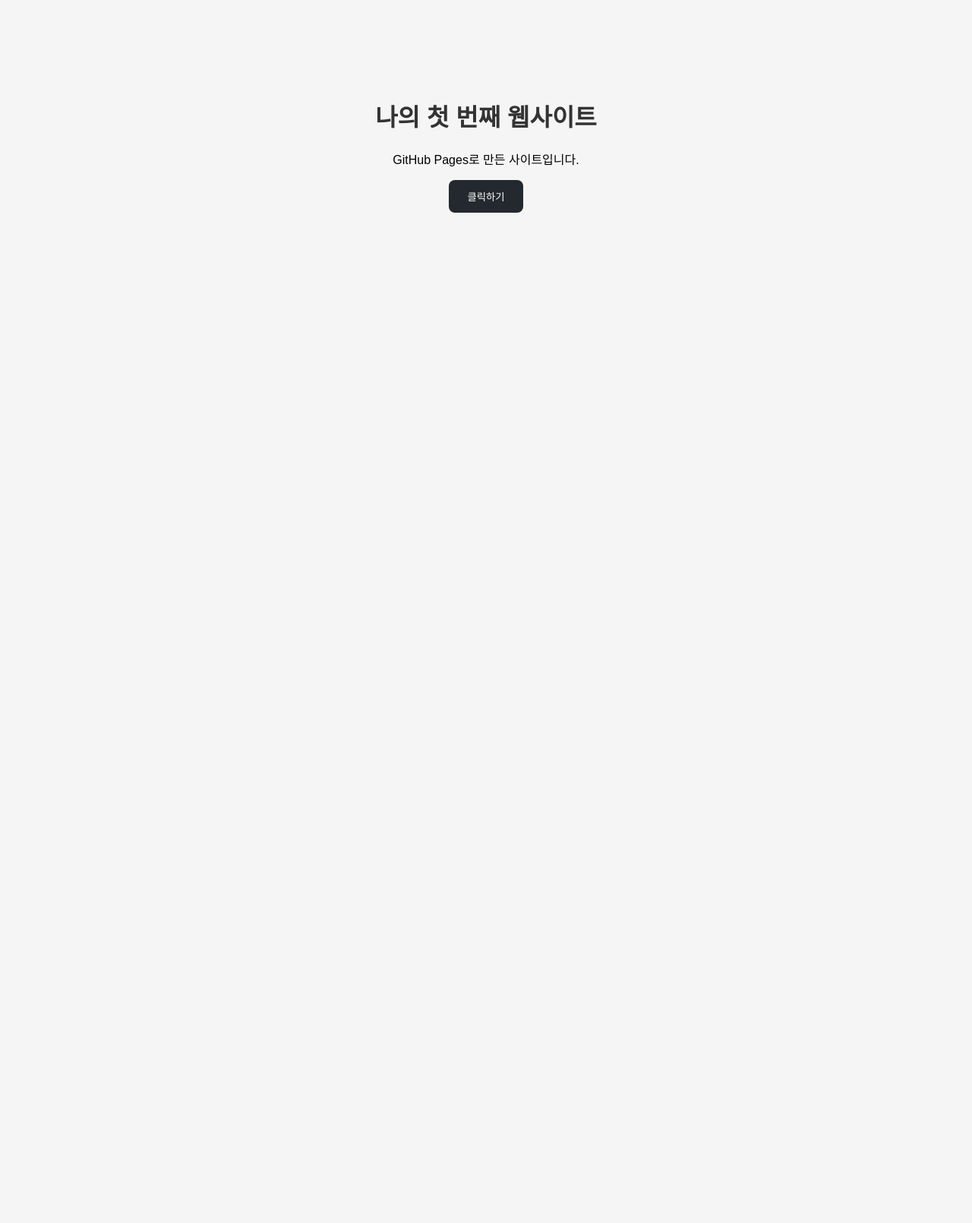
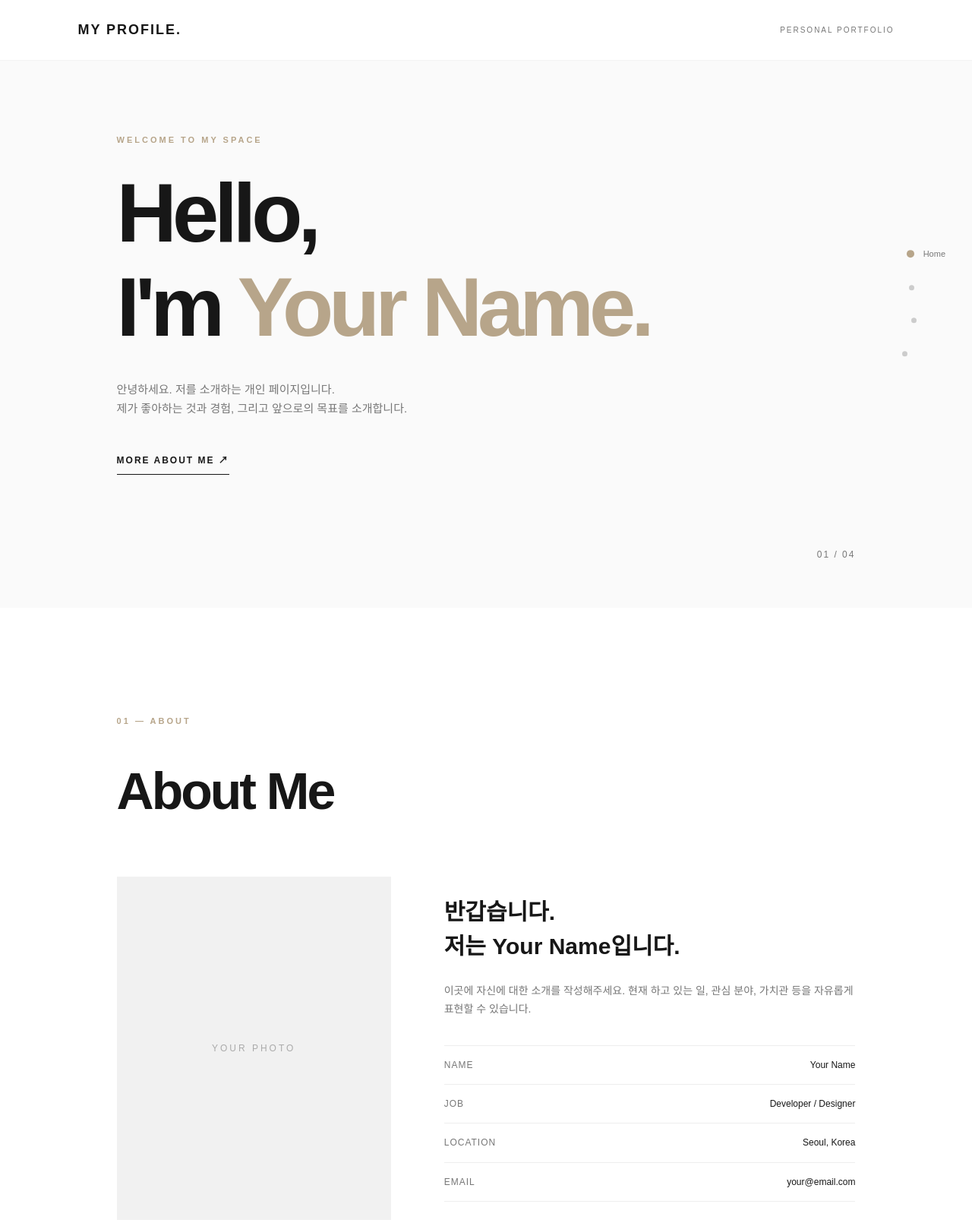
Before and after one commit to xodhksrjqnr/introduce, a plain HTML site: page index.html in a window 1280 px wide. Shown: the top 1610 px of the page at 76% size. Before the commit the page ends 800 px from the top, so only its background shows below. Drawn offline with Linux system fonts and the light colour scheme.

Commit message:
Add files via upload

```diff
--- a/index.html
+++ b/index.html
@@ -2,36 +2,148 @@
 <!DOCTYPE html>
 <html lang="ko">
 <head>
-    <meta charset="UTF-8">
-    <meta name="viewport" content="width=device-width, initial-scale=1.0">
-    <title>나의 첫 번째 사이트</title>
-    <style>
-        body {
-            font-family: Arial, sans-serif;
-            text-align: center;
-            padding: 100px 20px;
-            background: #f5f5f5;
-        }
-
-        h1 {
-            color: #333;
-        }
-
-        button {
-            padding: 12px 24px;
-            border: none;
-            border-radius: 8px;
-            background: #24292f;
-            color: white;
-            cursor: pointer;
-        }
-    </style>
+    <meta charset="UTF-8" />
+    <meta name="viewport" content="width=device-width, initial-scale=1.0" />
+    <meta name="description" content="나를 소개하는 개인 포트폴리오 페이지" />
+    <title>My Profile | Portfolio</title>
+    <link rel="stylesheet" href="style.css" />
+    <script src="script.js" defer></script>
 </head>
 <body>
-    <h1>나의 첫 번째 웹사이트</h1>
-    <p>GitHub Pages로 만든 사이트입니다.</p>
-    <button onclick="alert('안녕하세요!')">
-        클릭하기
-    </button>
+
+<header class="header">
+    <a href="#home" class="logo">MY PROFILE.</a>
+    <span class="header-label">PERSONAL PORTFOLIO</span>
+</header>
+
+<main>
+    <!-- HOME -->
+    <section id="home" class="section hero">
+        <div class="hero-content">
+            <span class="eyebrow">WELCOME TO MY SPACE</span>
+            <h1>
+                Hello,<br />
+                I'm <span class="highlight">Your Name.</span>
+            </h1>
+            <p class="hero-description">
+                안녕하세요. 저를 소개하는 개인 페이지입니다.<br />
+                제가 좋아하는 것과 경험, 그리고 앞으로의 목표를 소개합니다.
+            </p>
+            <a href="#about" class="text-link">MORE ABOUT ME ↗</a>
+        </div>
+
+        <div class="hero-number">01 / 04</div>
+    </section>
+
+    <!-- ABOUT -->
+    <section id="about" class="section">
+        <div class="section-heading">
+            <span class="eyebrow">01 — ABOUT</span>
+            <h2>About Me</h2>
+        </div>
+
+        <div class="content-grid">
+            <div class="profile-placeholder">
+                <span>YOUR PHOTO</span>
+            </div>
+
+            <div class="about-content">
+                <h3>반갑습니다.<br />저는 Your Name입니다.</h3>
+                <p>
+                    이곳에 자신에 대한 소개를 작성해주세요.
+                    현재 하고 있는 일, 관심 분야, 가치관 등을
+                    자유롭게 표현할 수 있습니다.
+                </p>
+
+                <div class="info-list">
+                    <div><span>NAME</span><strong>Your Name</strong></div>
+                    <div><span>JOB</span><strong>Developer / Designer</strong></div>
+                    <div><span>LOCATION</span><strong>Seoul, Korea</strong></div>
+                    <div><span>EMAIL</span><strong>your@email.com</strong></div>
+                </div>
+            </div>
+        </div>
+    </section>
+
+    <!-- SKILLS -->
+    <section id="skills" class="section">
+        <div class="section-heading">
+            <span class="eyebrow">02 — SKILLS</span>
+            <h2>What I Do</h2>
+        </div>
+
+        <p class="section-description">
+            제가 관심을 가지고 배우고 있는 분야입니다.
+        </p>
+
+        <div class="card-grid">
+            <article class="info-card">
+                <span class="card-number">01</span>
+                <h3>Development</h3>
+                <p>웹 개발과 새로운 기술을 배우고 구현하는 것을 좋아합니다.</p>
+            </article>
+
+            <article class="info-card">
+                <span class="card-number">02</span>
+                <h3>Design</h3>
+                <p>직관적이고 깔끔한 디자인과 사용자 경험에 관심이 있습니다.</p>
+            </article>
+
+            <article class="info-card">
+                <span class="card-number">03</span>
+                <h3>Planning</h3>
+                <p>아이디어를 구체적인 결과물로 만들어가는 과정을 좋아합니다.</p>
+            </article>
+        </div>
+    </section>
+
+    <!-- CONTACT -->
+    <section id="contact" class="section">
+        <div class="section-heading">
+            <span class="eyebrow">03 — CONTACT</span>
+            <h2>Let's Connect.</h2>
+        </div>
+
+        <p class="contact-description">
+            저에 대해 더 궁금한 점이 있다면<br />
+            언제든 편하게 연락해주세요.
+        </p>
+
+        <a href="mailto:your@email.com" class="contact-link">
+            your@email.com ↗
+        </a>
+
+        <div class="social-links">
+            <a href="https://github.com/" target="_blank" rel="noopener noreferrer">GitHub ↗</a>
+            <a href="https://linkedin.com/" target="_blank" rel="noopener noreferrer">LinkedIn ↗</a>
+        </div>
+    </section>
+</main>
+
+<!-- FIXED NAVIGATION -->
+<nav class="side-nav" aria-label="페이지 메뉴">
+    <a href="#home" class="nav-item active">
+        <span class="nav-dot"></span>
+        <span class="nav-label">Home</span>
+    </a>
+    <a href="#about" class="nav-item">
+        <span class="nav-dot"></span>
+        <span class="nav-label">About</span>
+    </a>
+    <a href="#skills" class="nav-item">
+        <span class="nav-dot"></span>
+        <span class="nav-label">Skills</span>
+    </a>
+    <a href="#contact" class="nav-item">
+        <span class="nav-dot"></span>
+        <span class="nav-label">Contact</span>
+    </a>
+</nav>
+
+<footer class="footer">
+    <span>© 2026 YOUR NAME.</span>
+    <span>DESIGNED WITH SIMPLICITY.</span>
+</footer>
+
 </body>
 </html>
--- /dev/null
+++ b/script.js
@@ -0,0 +1,49 @@
+
+document.addEventListener("DOMContentLoaded", () => {
+    const sections = document.querySelectorAll(".section");
+    const navItems = document.querySelectorAll(".nav-item");
+
+    // 현재 화면에 표시되는 섹션에 맞춰 메뉴 활성화
+    const observer = new IntersectionObserver(
+        (entries) => {
+            entries.forEach((entry) => {
+                if (entry.isIntersecting) {
+                    const currentId = entry.target.id;
+
+                    navItems.forEach((item) => {
+                        item.classList.toggle(
+                            "active",
+                            item.getAttribute("href") === `#${currentId}`
+                        );
+                    });
+                }
+            });
+        },
+        {
+            threshold: 0.5,
+        }
+    );
+
+    sections.forEach((section) => {
+        observer.observe(section);
+    });
+
+    // 메뉴 클릭 시 해당 섹션으로 부드럽게 이동
+    navItems.forEach((item) => {
+        item.addEventListener("click", (event) => {
+            const targetId = item.getAttribute("href");
+            const target = document.querySelector(targetId);
+
+            if (target) {
+                event.preventDefault();
+
+                target.scrollIntoView({
+                    behavior: "smooth",
+                    block: "start",
+                });
+
+                history.replaceState(null, "", targetId);
+            }
+        });
+    });
+});
--- /dev/null
+++ b/style.css
@@ -0,0 +1,380 @@
+
+/* =========================
+   RESET & VARIABLES
+========================= */
+
+:root {
+    --white: #ffffff;
+    --black: #171717;
+    --gray: #777777;
+    --light-gray: #eeeeee;
+    --accent: #b7a58a;
+    --font-main: 'Pretendard', 'Noto Sans KR', sans-serif;
+}
+
+* {
+    margin: 0;
+    padding: 0;
+    box-sizing: border-box;
+}
+
+html {
+    scroll-behavior: smooth;
+    scroll-padding-top: 80px;
+}
+
+body {
+    background: var(--white);
+    color: var(--black);
+    font-family: var(--font-main);
+    line-height: 1.7;
+}
+
+a {
+    color: inherit;
+    text-decoration: none;
+}
+
+/* =========================
+   HEADER
+========================= */
+
+.header {
+    position: fixed;
+    top: 0;
+    left: 0;
+    width: 100%;
+    height: 80px;
+    padding: 0 8%;
+    display: flex;
+    justify-content: space-between;
+    align-items: center;
+    background: rgba(255,255,255,0.9);
+    backdrop-filter: blur(12px);
+    z-index: 100;
+    border-bottom: 1px solid #f3f3f3;
+}
+
+.logo {
+    font-size: 18px;
+    font-weight: 800;
+    letter-spacing: 2px;
+}
+
+.header-label {
+    font-size: 10px;
+    letter-spacing: 2px;
+    color: var(--gray);
+}
+
+/* =========================
+   SECTIONS
+========================= */
+
+.section {
+    min-height: 100vh;
+    padding: 140px 12%;
+    display: flex;
+    flex-direction: column;
+    justify-content: center;
+    position: relative;
+}
+
+.eyebrow {
+    display: block;
+    font-size: 11px;
+    letter-spacing: 3px;
+    color: var(--accent);
+    font-weight: 700;
+    margin-bottom: 25px;
+}
+
+.section-heading h2 {
+    font-size: clamp(40px, 6vw, 68px);
+    font-weight: 700;
+    letter-spacing: -3px;
+    margin-bottom: 55px;
+}
+
+.section-description {
+    color: var(--gray);
+    margin-top: -35px;
+    margin-bottom: 40px;
+}
+
+/* =========================
+   HERO
+========================= */
+
+.hero {
+    background: #fafafa;
+}
+
+.hero h1 {
+    font-size: clamp(55px, 9vw, 110px);
+    line-height: 1.12;
+    letter-spacing: -6px;
+    font-weight: 800;
+}
+
+.highlight {
+    color: var(--accent);
+}
+
+.hero-description {
+    margin-top: 35px;
+    color: var(--gray);
+    font-size: 15px;
+}
+
+.text-link {
+    display: inline-block;
+    margin-top: 45px;
+    font-size: 12px;
+    font-weight: 700;
+    letter-spacing: 2px;
+    border-bottom: 1px solid var(--black);
+    padding-bottom: 8px;
+}
+
+.hero-number {
+    position: absolute;
+    bottom: 60px;
+    right: 12%;
+    font-size: 12px;
+    color: var(--gray);
+    letter-spacing: 2px;
+}
+
+/* =========================
+   ABOUT
+========================= */
+
+.content-grid {
+    display: grid;
+    grid-template-columns: 0.8fr 1.2fr;
+    gap: 70px;
+    align-items: center;
+}
+
+.profile-placeholder {
+    width: 100%;
+    aspect-ratio: 4 / 5;
+    background: #f1f1f1;
+    display: flex;
+    align-items: center;
+    justify-content: center;
+    color: #aaaaaa;
+    font-size: 12px;
+    letter-spacing: 3px;
+}
+
+.about-content h3 {
+    font-size: 30px;
+    line-height: 1.5;
+    margin-bottom: 25px;
+}
+
+.about-content > p {
+    color: var(--gray);
+    font-size: 14px;
+    margin-bottom: 35px;
+}
+
+.info-list {
+    border-top: 1px solid var(--light-gray);
+}
+
+.info-list div {
+    display: flex;
+    justify-content: space-between;
+    padding: 15px 0;
+    border-bottom: 1px solid var(--light-gray);
+    font-size: 12px;
+}
+
+.info-list span {
+    color: var(--gray);
+    letter-spacing: 1px;
+}
+
+.info-list strong {
+    font-weight: 500;
+}
+
+/* =========================
+   SKILLS
+========================= */
+
+.card-grid {
+    display: grid;
+    grid-template-columns: repeat(3, 1fr);
+    gap: 20px;
+}
+
+.info-card {
+    padding: 35px 25px;
+    border: 1px solid var(--light-gray);
+    min-height: 240px;
+    transition: 0.3s;
+}
+
+.info-card:hover {
+    transform: translateY(-8px);
+    border-color: var(--accent);
+}
+
+.card-number {
+    font-size: 12px;
+    color: var(--accent);
+}
+
+.info-card h3 {
+    margin: 35px 0 15px;
+    font-size: 20px;
+}
+
+.info-card p {
+    color: var(--gray);
+    font-size: 13px;
+}
+
+/* =========================
+   CONTACT
+========================= */
+
+.contact-description {
+    font-size: 20px;
+    color: var(--gray);
+    margin-bottom: 35px;
+}
+
+.contact-link {
+    font-size: clamp(22px, 4vw, 40px);
+    font-weight: 700;
+    border-bottom: 2px solid var(--black);
+    width: fit-content;
+    padding-bottom: 8px;
+}
+
+.social-links {
+    display: flex;
+    gap: 30px;
+    margin-top: 45px;
+}
+
+.social-links a {
+    font-size: 12px;
+    color: var(--gray);
+}
+
+/* =========================
+   FIXED SIDE NAVIGATION
+========================= */
+
+.side-nav {
+    position: fixed;
+    top: 50%;
+    right: 35px;
+    transform: translateY(-50%);
+    display: flex;
+    flex-direction: column;
+    gap: 25px;
+    z-index: 200;
+}
+
+.nav-item {
+    display: flex;
+    align-items: center;
+    justify-content: flex-end;
+    gap: 12px;
+}
+
+.nav-dot {
+    width: 7px;
+    height: 7px;
+    border-radius: 50%;
+    background: #cccccc;
+    transition: 0.3s;
+}
+
+.nav-label {
+    font-size: 11px;
+    color: var(--gray);
+    opacity: 0;
+    transform: translateX(8px);
+    transition: 0.3s;
+}
+
+.nav-item:hover .nav-label,
+.nav-item.active .nav-label {
+    opacity: 1;
+    transform: translateX(0);
+}
+
+.nav-item.active .nav-dot {
+    width: 10px;
+    height: 10px;
+    background: var(--accent);
+}
+
+/* =========================
+   FOOTER
+========================= */
+
+.footer {
+    padding: 30px 8%;
+    border-top: 1px solid var(--light-gray);
+    display: flex;
+    justify-content: space-between;
+    color: var(--gray);
+    font-size: 10px;
+    letter-spacing: 1px;
+}
+
+/* =========================
+   RESPONSIVE
+========================= */
+
+@media (max-width: 768px) {
+    .header {
+        height: 65px;
+        padding: 0 6%;
+    }
+
+    .section {
+        padding: 110px 8%;
+    }
+
+    .hero h1 {
+        letter-spacing: -3px;
+    }
+
+    .content-grid {
+        grid-template-columns: 1fr;
+        gap: 35px;
+    }
+
+    .profile-placeholder {
+        max-width: 280px;
+    }
+
+    .card-grid {
+        grid-template-columns: 1fr;
+    }
+
+    .side-nav {
+        right: 15px;
+        gap: 20px;
+    }
+
+    .nav-label {
+        display: none;
+    }
+
+    .footer {
+        padding: 25px 6%;
+        gap: 10px;
+        font-size: 8px;
+    }
+}
```
